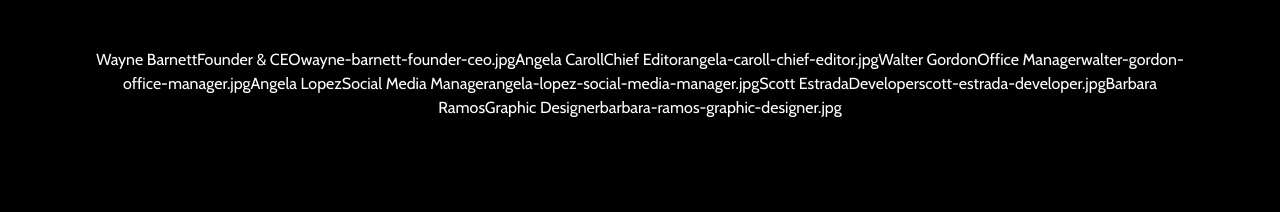
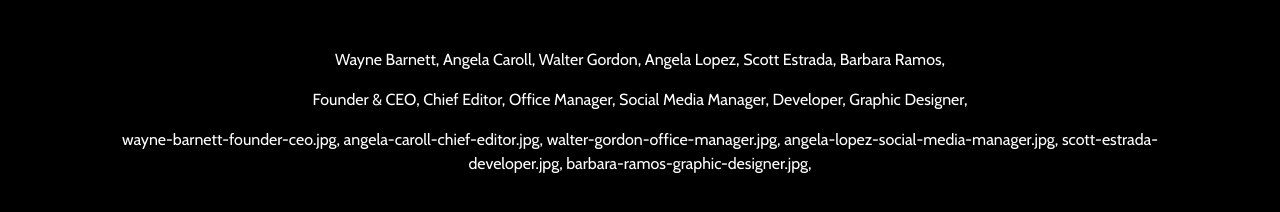
Before and after one commit to ManuelBravaccini/js-our-team, a plain HTML site: page index.html in a window 1280 px wide. Drawn offline with nearby package versions, Linux system fonts and the light colour scheme.

Commit message:
Improved in document print

```diff
--- a/index.html
+++ b/index.html
@@ -15,7 +15,9 @@
   <main>
     <div class="container">
       <div class="col-12 text-center mt-5">
-        <p id="employees-info"></p>
+        <p id="employees-names"></p>
+        <p id="employees-roles"></p>
+        <p id="employees-photos"></p>
       </div>
     </div>
   </main>
--- a/script.js
+++ b/script.js
@@ -37,18 +37,12 @@ for (let i = 0; i < employees.length; i++){
 
 
 
-
-
-
-const empDoc = document.getElementById('employees-info');
-
-
-
-
+const employeesNames = document.getElementById('employees-names');
+const employeesRoles = document.getElementById('employees-roles');
+const employeesPhotos = document.getElementById('employees-photos');
 
 for (let i = 0; i < employees.length; i++){
-    empDoc.append(employees[i].nome);
-    empDoc.append(employees[i].ruolo);
-    empDoc.append(employees[i].foto);
-    //console.log(employees[i]);
+    employeesNames.append(employees[i].nome, ", ");
+    employeesRoles.append(employees[i].ruolo, ", ");
+    employeesPhotos.append(employees[i].foto, ", ");
 }
```
